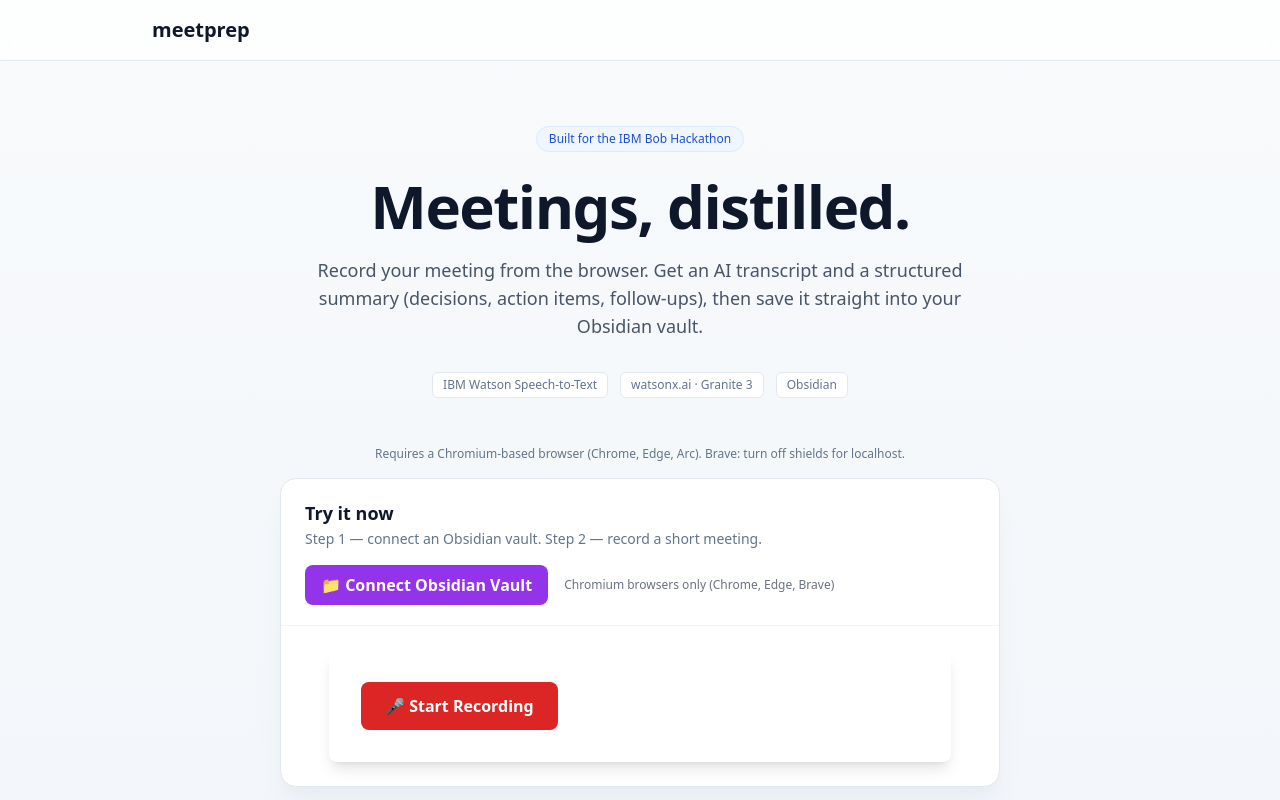
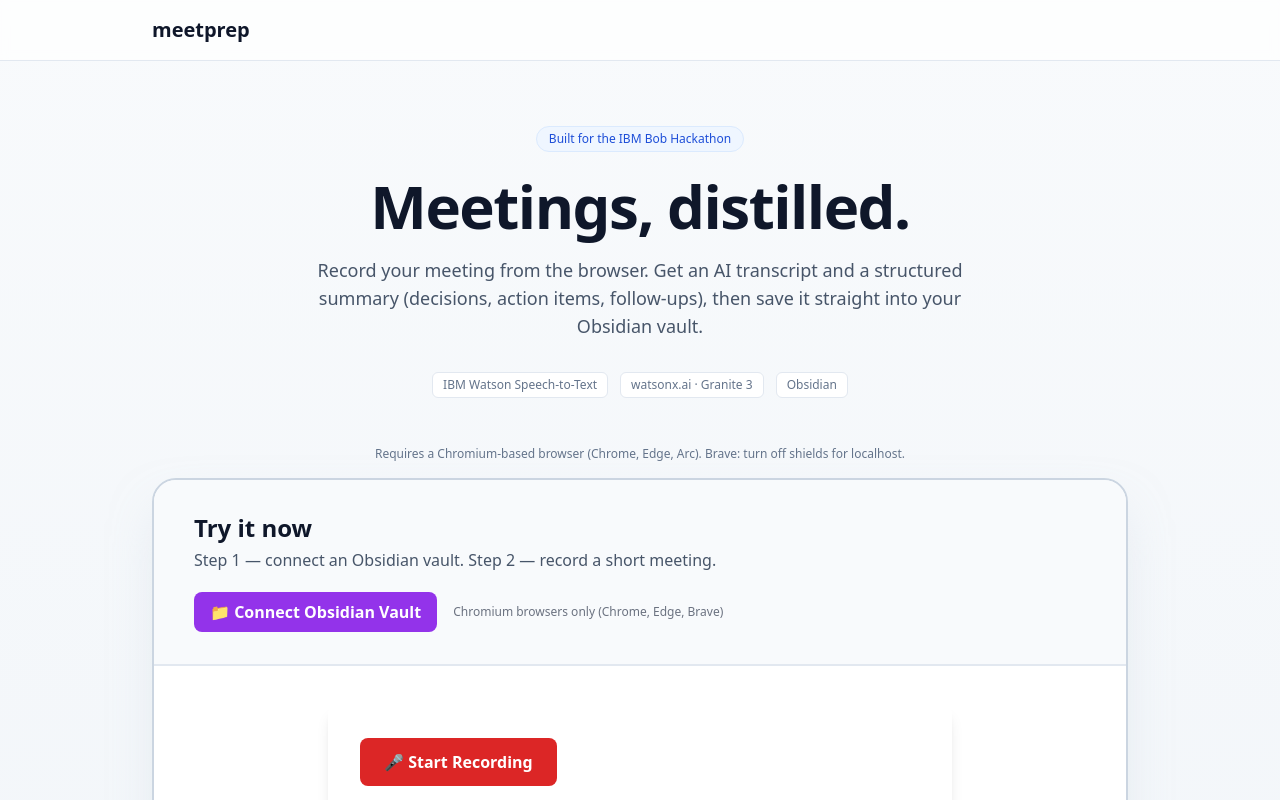
Before and after one commit to fozagtx/meetprep, a React (Vite) app: page / in a window 1280 px wide. Shown: the top 800 px of the page. Built offline with nearby package versions, Linux system fonts and the light colour scheme.

Commit message:
make try-it card bigger with stronger borders

```diff
--- a/src/web/App.tsx
+++ b/src/web/App.tsx
@@ -37,14 +37,14 @@
         </div>
       </section>
 
-      <section id="try" className="max-w-3xl mx-auto px-6 pb-12">
+      <section id="try" className="max-w-5xl mx-auto px-6 pb-16">
         <p className="text-xs text-slate-500 text-center mb-4">
           Requires a Chromium-based browser (Chrome, Edge, Arc). Brave: turn off shields for localhost.
         </p>
-        <div className="bg-white rounded-2xl shadow-xl shadow-slate-200/60 border border-slate-200 overflow-hidden">
-          <div className="px-6 py-5 border-b border-slate-100">
-            <h2 className="text-lg font-semibold text-slate-900">Try it now</h2>
-            <p className="text-sm text-slate-500 mt-0.5 mb-4">
+        <div className="bg-white rounded-3xl shadow-2xl shadow-slate-300/50 border-2 border-slate-300 overflow-hidden">
+          <div className="px-10 py-8 border-b-2 border-slate-200 bg-slate-50">
+            <h2 className="text-2xl font-bold text-slate-900">Try it now</h2>
+            <p className="text-base text-slate-600 mt-1 mb-5">
               Step 1 — connect an Obsidian vault. Step 2 — record a short meeting.
             </p>
             <VaultPicker
@@ -54,7 +54,7 @@
               isConnected={!!vaultHandle}
             />
           </div>
-          <div className="p-6">
+          <div className="p-10">
             <Recorder vaultHandle={vaultHandle} />
           </div>
         </div>
```
